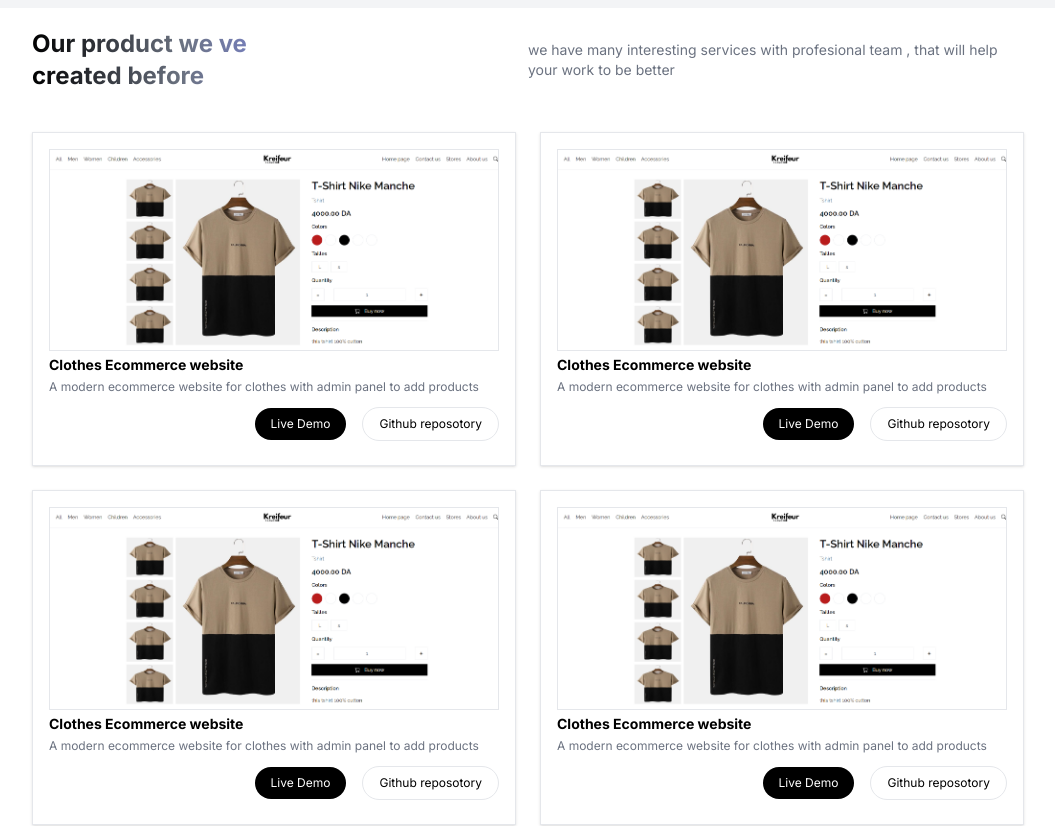
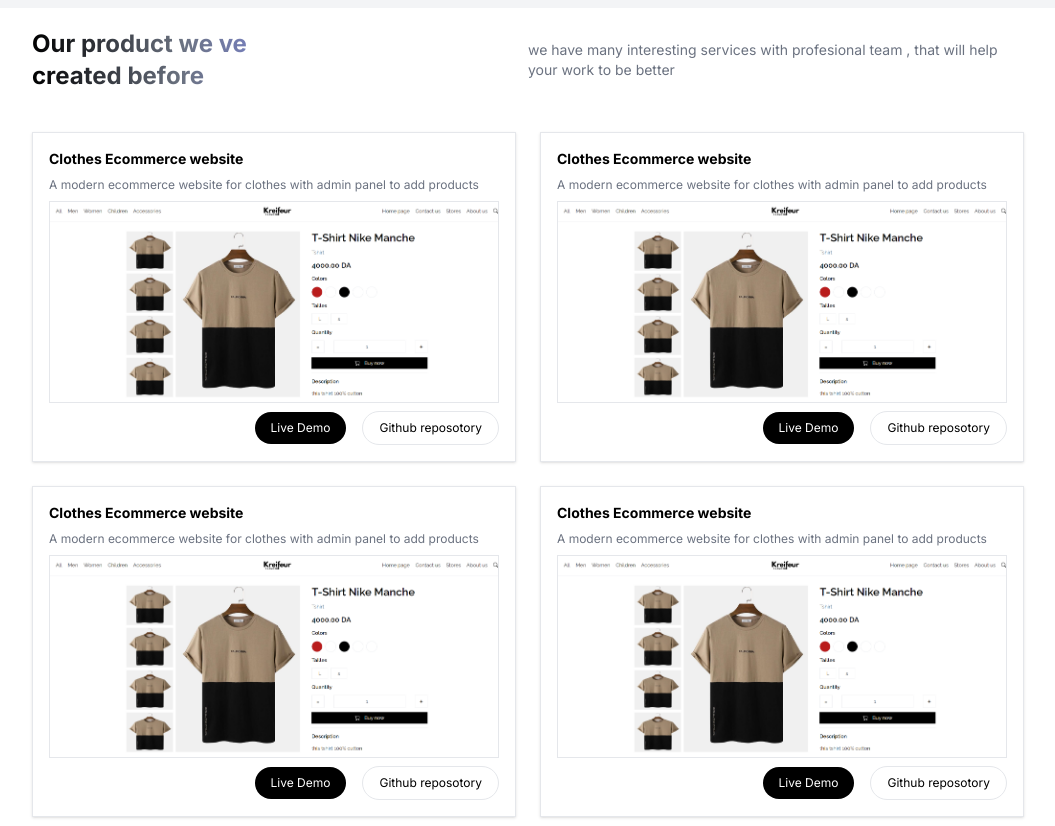
Before and after one commit to kreifeur/kib, a Next.js app: page / in a window 1280 px wide. Shown: the part 1440-2266 px from the top of the page, without its empty margins (112-1167 px from the left). Built offline with nearby package versions, Linux system fonts and the light colour scheme.

Commit message:
projects

```diff
--- a/src/components/ProductCard.jsx
+++ b/src/components/ProductCard.jsx
@@ -3,7 +3,11 @@ import React from "react";
 
 const ProductCard = () => {
   return (
-    <div className="w-full  flex flex-col gap-1 p-4  border shadow bg-white">
+    <div className="w-full  flex flex-col gap-2 p-4  border shadow bg-white">
+      <div className="text-sm font-bold">Clothes Ecommerce website</div>
+      <p className="text-gray-500 text-xs">
+        A modern ecommerce website for clothes with admin panel to add products
+      </p>
       <Image
         src="/assets/project2.png"
         width={500}
@@ -12,11 +16,7 @@ const ProductCard = () => {
         className="w-auto h-auto border "
       />
 
-      <div className="text-sm font-bold">Clothes Ecommerce website</div>
-      <p className="text-gray-500 text-xs">
-        A modern ecommerce website for clothes with admin panel to add products
-      </p>
-      <div className="text-xs flex items-center gap-4 justify-end py-2">
+      <div className="text-xs flex items-center gap-4 justify-end ">
         <button className="px-4 py-2 bg-black text-white rounded-full ">
           Live Demo
         </button>
```
